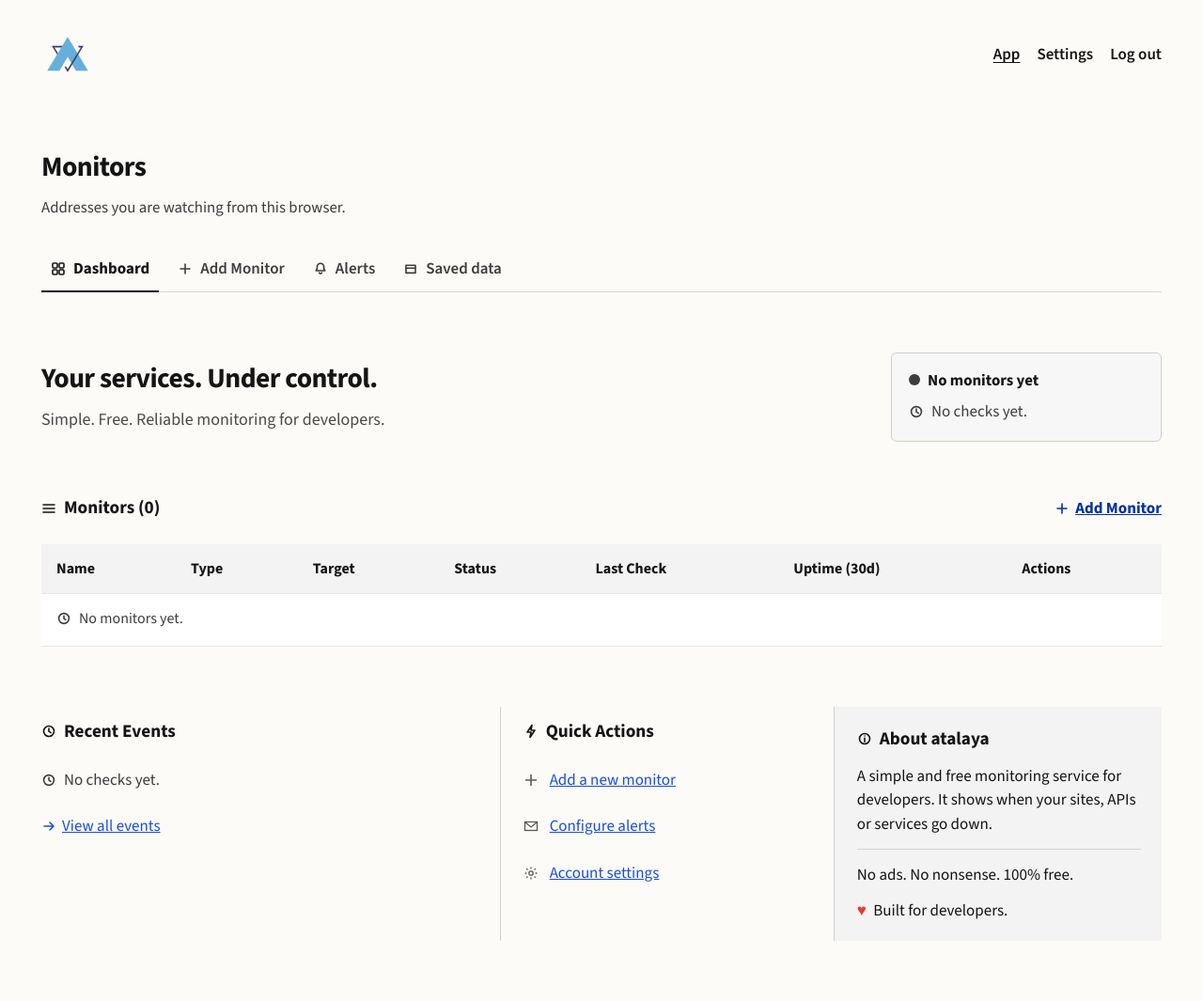
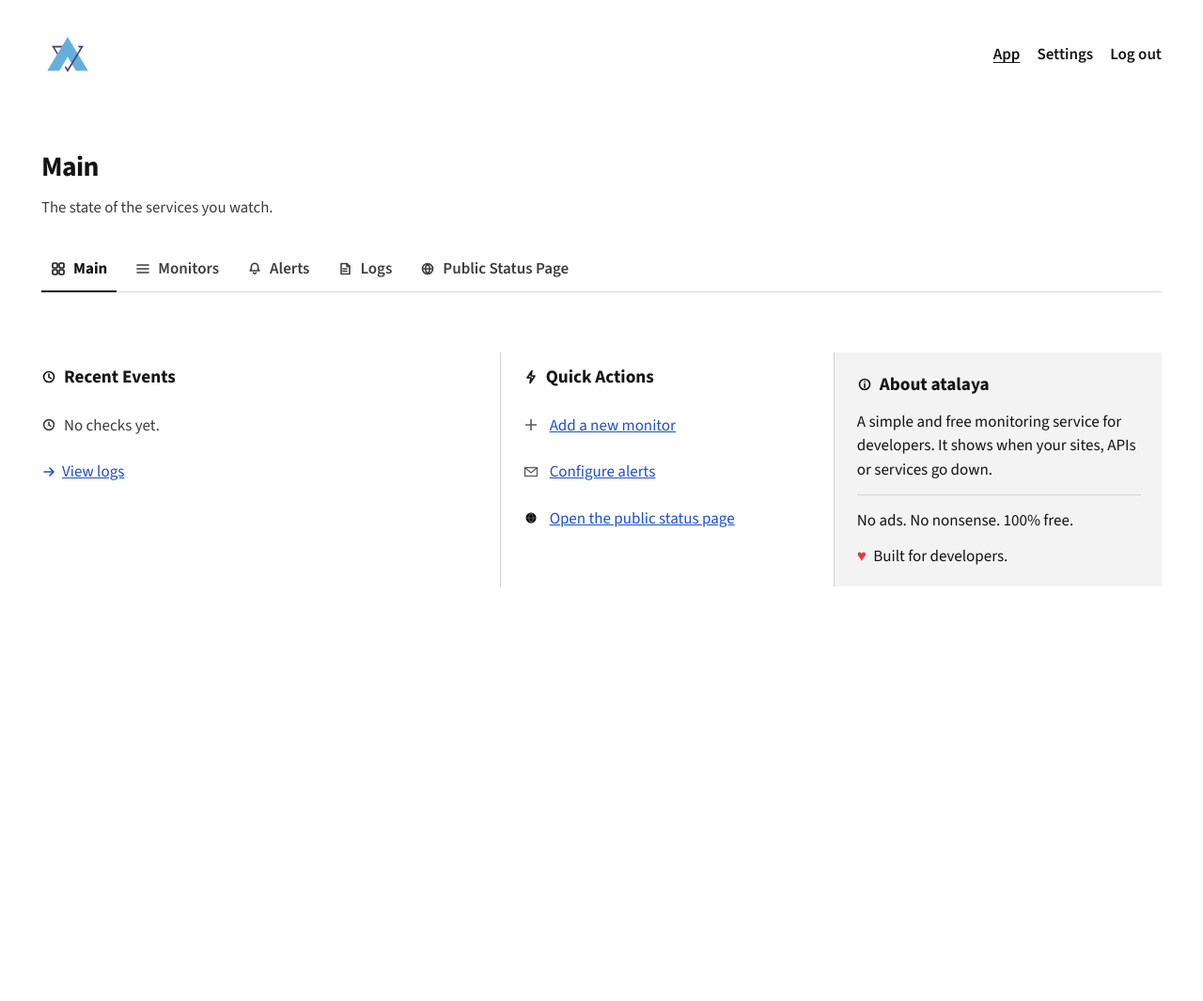
Before and after one commit to pagetree/atalaya-monitor, a PHP site: page /app/ in a window 1280 px wide. Shown: the whole page at 94% size. After the commit the page ends 624 px from the top, so only its background shows below. Run offline with PHP 8.4, Linux system fonts and the light colour scheme; the visitor is signed in with stand-in values (Sample User, id 1); tables that the repository leaves empty or names only in its code hold one stand-in row (values such as "Sample post"); some libraries are stand-ins or nearby versions.

Commit message:
Update UI and functionality across multiple components
- Changed the main page title and description for clarity.
- Updated footer messages to remove redundant information.
- Adjusted background color in CSS for a cleaner look.
- Refactored navigation links to improve structure and accessibility.
- Introduced a new public status page with updated rendering logic.
- Enhanced log and monitor views for better user experience.

```diff
--- a/app/assets/css/base.css
+++ b/app/assets/css/base.css
@@ -13,7 +13,7 @@ html {
 
 body {
   margin: 0;
-  background: #fcfbf8;
+  background: #fff;
   color: #141414;
   font-family: "Source Sans 3", "Segoe UI", sans-serif;
   font-size: 1.0625rem;
--- a/app/assets/css/dashboard.css
+++ b/app/assets/css/dashboard.css
@@ -1,48 +1,3 @@
-.hero {
-  display: flex;
-  justify-content: space-between;
-  align-items: center;
-  gap: 28px 56px;
-  margin: 8px 0 56px;
-}
-
-.headline {
-  margin: 0;
-  font-size: 1.85rem;
-  font-weight: 800;
-  letter-spacing: -0.02em;
-  line-height: 1.15;
-}
-
-.lede {
-  margin: 14px 0 0;
-  color: #4a4a4a;
-  font-size: 1.125rem;
-}
-
-.status-card {
-  border: 1px solid #cfcfcf;
-  background: #f7f7f7;
-  padding: 16px 18px;
-  min-width: 18rem;
-  border-radius: 6px;
-}
-
-.status-card.card-up {
-  background: #eef8ee;
-  border-color: #b7dfb4;
-}
-
-.status-card.card-slow {
-  background: #fff8e1;
-  border-color: #ead48a;
-}
-
-.status-card.card-down {
-  background: #fdecec;
-  border-color: #f0b4b4;
-}
-
 .status-line {
   margin: 0;
   font-size: 1.05rem;
@@ -52,23 +7,6 @@
   gap: 8px;
 }
 
-.status-sub {
-  margin: 8px 0 0;
-  color: #3d3d3d;
-}
-
-.card-up .status-line {
-  color: #0b5d24;
-}
-
-.card-slow .status-line {
-  color: #9a3412;
-}
-
-.card-down .status-line {
-  color: #9b1b1b;
-}
-
 .dot {
   width: 12px;
   height: 12px;
@@ -76,18 +14,6 @@
   background: #3d3d3d;
   display: inline-block;
   flex: none;
-}
-
-.card-up .dot {
-  background: #0b5d24;
-}
-
-.card-slow .dot {
-  background: #c2410c;
-}
-
-.card-down .dot {
-  background: #9b1b1b;
 }
 
 .section-head {
@@ -149,8 +75,57 @@
   display: grid;
   grid-template-columns: 1.35fr 0.95fr 1fr;
   gap: 0;
-  margin-top: 64px;
+  margin-top: 8px;
   align-items: stretch;
+}
+
+.public-board {
+  max-width: 44rem;
+  margin-top: 8px;
+  border: 1px solid #d9d9d9;
+  background: #fff;
+}
+
+#status-banner {
+  margin: 0;
+  padding: 22px 24px;
+  border-bottom: 1px solid #d9d9d9;
+  font-size: 1.35rem;
+  font-weight: 800;
+  letter-spacing: -0.02em;
+}
+
+.status-list {
+  list-style: none;
+  margin: 0;
+  padding: 0;
+}
+
+.status-list li {
+  display: grid;
+  grid-template-columns: 1fr auto auto;
+  align-items: center;
+  gap: 16px 24px;
+  padding: 16px 24px;
+  border-bottom: 1px solid #ececec;
+}
+
+.status-list li:last-child {
+  border-bottom: 0;
+}
+
+.status-name {
+  font-weight: 700;
+  min-width: 0;
+}
+
+.status-meta {
+  color: #3d3d3d;
+  font-variant-numeric: tabular-nums;
+}
+
+.status-empty {
+  color: #3d3d3d;
 }
 
 .col {
--- a/app/assets/css/layout.css
+++ b/app/assets/css/layout.css
@@ -1,6 +1,5 @@
 @media (max-width: 860px) {
   .dash-brand,
-  .hero,
   .section-head,
   .filter-row {
     flex-direction: column;
@@ -18,12 +17,13 @@
     white-space: normal;
   }
 
-  .headline {
-    font-size: 1.8rem;
+  .status-list li {
+    grid-template-columns: 1fr auto;
   }
 
-  .status-card {
-    min-width: 0;
+  .status-meta {
+    grid-column: 1;
+    grid-row: 2;
   }
 
   .filter-row input,
--- a/app/assets/js/app.js
+++ b/app/assets/js/app.js
@@ -188,43 +188,48 @@ function onAdd(event) {
 
 function syncView() {
   var hash = location.hash.replace(/^#/, '');
-  var page = hash === 'log' || hash === 'settings' || hash === 'alerts' || hash === 'add' ? hash : 'monitors';
-  var view = page === 'log' || page === 'settings' || page === 'alerts' ? page : 'monitors';
-  $('view-monitors').hidden = view !== 'monitors';
-  $('view-log').hidden = view !== 'log';
-  $('view-settings').hidden = view !== 'settings';
-  $('view-alerts').hidden = view !== 'alerts';
+  if (hash === 'logs') hash = 'log';
+  var known = hash === 'main' || hash === 'monitors' || hash === 'log' || hash === 'settings' || hash === 'alerts' || hash === 'add' || hash === 'status';
+  var page = known ? hash : 'main';
+  $('view-main').hidden = page !== 'main';
+  $('view-monitors').hidden = page !== 'monitors' && page !== 'add';
+  $('view-log').hidden = page !== 'log';
+  $('view-settings').hidden = page !== 'settings';
+  $('view-alerts').hidden = page !== 'alerts';
+  $('view-status').hidden = page !== 'status';
   setAddOpen(page === 'add');
   var titles = {
-    monitors: ['Monitors', 'Addresses you are watching from this browser.'],
-    add: ['Add a monitor', 'Paste an http or https address. The check runs in this browser.'],
-    alerts: ['Alerts', 'Notices from the checks stored in this browser.'],
-    log: ['Log', 'Every check stored in this browser.'],
-    settings: ['Saved data', 'Monitors and the log stored in this browser.']
+    main: ['Main', 'The state of the services you watch.'],
+    monitors: ['Monitors', 'Addresses you are watching.'],
+    add: ['Add a monitor', 'Paste an http or https address.'],
+    alerts: ['Alerts', 'Notices from your checks.'],
+    log: ['Logs', 'Every check on the board.'],
+    status: ['Public Status Page', 'What visitors see about these services.'],
+    settings: ['Saved data', 'Monitors and the log for this board.']
   };
-  var copy = titles[page] || titles.monitors;
+  var copy = titles[page] || titles.main;
   var titleEl = $('dash-title');
   var ledeEl = $('dash-title-lede');
   if (titleEl) titleEl.textContent = copy[0];
   if (ledeEl) ledeEl.textContent = copy[1];
   document.title = copy[0] + ' · atalaya';
+  var current = page === 'add' ? 'monitors' : page;
   var links = document.querySelectorAll('.page-nav a');
   var i;
   for (i = 0; i < links.length; i += 1) {
-    if (links[i].getAttribute('href') === '#' + page) links[i].setAttribute('aria-current', 'page');
+    if (links[i].getAttribute('href') === '#' + current) links[i].setAttribute('aria-current', 'page');
     else links[i].removeAttribute('aria-current');
   }
 }
 
 export function init() {
   els.banner = $('banner');
-  els.summary = $('summary');
-  els.detail = $('summary-detail');
-  els.card = $('status-card');
   els.count = $('monitors-count');
   els.rows = $('monitor-rows');
   els.recent = $('recent');
   els.alerts = $('alert-list');
+  els.statusBanner = $('status-banner');
+  els.statusList = $('status-list');
   els.logRows = $('log-rows');
   els.logStatus = $('log-status');
   els.form = $('add-form');
@@ -235,7 +240,7 @@ export function init() {
   els.form.interval.value = String(state.settings.interval);
 
   if (!location.hash || location.hash === '#') {
-    history.replaceState(null, '', '#monitors');
+    history.replaceState(null, '', '#main');
   }
 
   document.addEventListener('click', onClick);
--- a/app/assets/js/render.js
+++ b/app/assets/js/render.js
@@ -1,5 +1,5 @@
 import { INTERVALS, els, state } from './state.js';
-import { $, ago, clock, esc, isQueued, parseUrl, stamp } from './util.js';
+import { $, clock, esc, isQueued, parseUrl, stamp } from './util.js';
 import { GLOBE, ico } from './icons.js';
 import { sampleTone, toneWord, uptimeText } from './samples.js';
 
@@ -73,61 +73,14 @@ function pillFor(monitor) {
   return { tone: 'wait', word: 'Waiting' };
 }
 
-function latestCheck() {
-  var latest = 0;
+export function renderSummary() {
+  var checking = 0;
   var i;
   for (i = 0; i < state.monitors.length; i += 1) {
-    var last = state.monitors[i].last;
-    if (last && last.at > latest) latest = last.at;
+    if (isQueued(state.monitors[i].id)) checking += 1;
   }
-  return latest;
-}
-
-export function renderSummary() {
-  var total = state.monitors.length;
-  var checking = 0;
-  var down = 0;
-  var slow = 0;
-  var up = 0;
-  var i;
-  for (i = 0; i < state.monitors.length; i += 1) {
-    var m = state.monitors[i];
-    if (isQueued(m.id)) checking += 1;
-    if (m.paused || !m.last) continue;
-    var tone = sampleTone(m.last);
-    if (tone === 'down') down += 1;
-    else if (tone === 'slow') slow += 1;
-    else if (tone === 'up') up += 1;
-  }
-
   els.logStatus.hidden = checking === 0;
-  els.count.textContent = 'Monitors (' + total + ')';
-
-  var word = 'No monitors yet';
-  var card = '';
-  if (!total) {
-    word = 'No monitors yet';
-  } else if (down) {
-    word = 'A service is down';
-    card = 'card-down';
-  } else if (slow) {
-    word = 'A service is slow';
-    card = 'card-slow';
-  } else if (up) {
-    word = 'All systems operational';
-    card = 'card-up';
-  } else {
-    word = 'Waiting for a check';
-  }
-
-  els.card.className = 'status-card' + (card ? ' ' + card : '');
-  els.summary.innerHTML = '<span class="dot" aria-hidden="true"></span>' + word;
-  document.title = word + ', atalaya';
-
-  var when = latestCheck();
-  if (checking && !when) els.detail.innerHTML = '<span class="with-ico">' + ico('check') + 'Checking now.</span>';
-  else if (when) els.detail.innerHTML = '<span class="with-ico">' + ico('clock') + 'Last check: ' + esc(clock(when)) + ' (' + esc(ago(when)) + ')</span>';
-  else els.detail.innerHTML = '<span class="with-ico">' + ico('clock') + 'No checks yet.</span>';
+  els.count.textContent = 'Monitors (' + state.monitors.length + ')';
 }
 
 export function renderRows() {
@@ -233,6 +186,46 @@ export function renderAlerts() {
   els.alerts.innerHTML = html || '<li><span class="event-name empty">' + ico('empty') + 'No alerts.</span></li>';
 }
 
+export function renderStatus() {
+  if (!els.statusBanner || !els.statusList) return;
+  var total = state.monitors.length;
+  var down = 0;
+  var slow = 0;
+  var up = 0;
+  var i;
+  for (i = 0; i < state.monitors.length; i += 1) {
+    var item = state.monitors[i];
+    if (item.paused || !item.last) continue;
+    var tone = sampleTone(item.last);
+    if (tone === 'down') down += 1;
+    else if (tone === 'slow') slow += 1;
+    else if (tone === 'up') up += 1;
+  }
+  var word = 'No services yet';
+  if (total && down) word = 'A service is down';
+  else if (total && slow) word = 'A service is slow';
+  else if (total && up) word = 'All systems operational';
+  else if (total) word = 'Waiting for a check';
+  els.statusBanner.textContent = word;
+
+  if (!total) {
+    els.statusList.innerHTML = '<li class="status-empty">No services on this page yet.</li>';
+    return;
+  }
+  var html = '';
+  for (i = 0; i < state.monitors.length; i += 1) {
+    var monitor = state.monitors[i];
+    var pill = pillFor(monitor);
+    var uptime = uptimeText(monitor);
+    html += '<li>';
+    html += '<span class="status-name">' + esc(monitor.name) + '</span>';
+    html += '<span class="status-meta">' + (uptime === 'no data' ? '' : esc(uptime)) + '</span>';
+    html += '<span class="pill pill-' + pill.tone + '"><span class="dot" aria-hidden="true"></span>' + pill.word + '</span>';
+    html += '</li>';
+  }
+  els.statusList.innerHTML = html;
+}
+
 export function renderLog() {
   if (!state.log.length) {
     els.logRows.innerHTML = '<tr class="is-empty"><td colspan="4"><span class="empty">' + ico('empty') + 'No checks yet. They show up here after the first check finishes.</span></td></tr>';
@@ -263,5 +256,6 @@ export function render() {
   renderRows();
   renderRecent();
   renderAlerts();
+  renderStatus();
   renderLog();
 }
--- a/app/assets/js/storage.js
+++ b/app/assets/js/storage.js
@@ -25,7 +25,7 @@ export function load() {
     }
   } catch (e) {
     state.storageBroken = true;
-    setBanner('Saved data on this browser could not be read. New checks will not be stored until you clear saved data in Settings.');
+    setBanner('Saved data could not be read. New checks will not be stored until you clear saved data in Settings.');
     return;
   }
   if (!raw) return;
@@ -55,7 +55,7 @@ export function load() {
     for (i = 0; i < state.monitors.length; i += 1) seedSamples(state.monitors[i], state.log);
   } catch (e) {
     state.storageBroken = true;
-    setBanner('Saved data on this browser could not be read. New checks will not be stored until you clear saved data in Settings.');
+    setBanner('Saved data could not be read. New checks will not be stored until you clear saved data in Settings.');
   }
 }
 
@@ -68,6 +68,6 @@ export function save() {
       settings: state.settings
     }));
   } catch (e) {
-    setBanner('Could not store data in this browser. The list is still on screen, and it may be gone after a reload.');
+    setBanner('Could not store data. The list is still on screen, and it may be gone after a reload.');
   }
 }
--- a/app/includes/drawer.php
+++ b/app/includes/drawer.php
@@ -23,7 +23,7 @@
           <label class="every-opt"><input type="radio" name="interval" value="3600000"><span>1 hour</span></label>
         </div>
       </fieldset>
-      <p class="hint">Warning means a reply over 2 seconds, or a status code this browser could not read.</p>
+      <p class="hint">Warning means a reply over 2 seconds, or a status code that could not be read.</p>
       <p id="form-error" class="form-error" role="alert" hidden></p>
       <button type="submit" class="solid">Add monitor</button>
     </div>
--- a/app/includes/nav.php
+++ b/app/includes/nav.php
@@ -2,14 +2,14 @@
 
 return [
     [
-        'href' => '#monitors',
-        'label' => 'Dashboard',
+        'href' => '#main',
+        'label' => 'Main',
         'icon' => '<rect x="2" y="2" width="5" height="5" rx="1"/><rect x="9" y="2" width="5" height="5" rx="1"/><rect x="2" y="9" width="5" height="5" rx="1"/><rect x="9" y="9" width="5" height="5" rx="1"/>',
     ],
     [
-        'href' => '#add',
-        'label' => 'Add Monitor',
-        'icon' => '<path d="M8 3v10M3 8h10"/>',
+        'href' => '#monitors',
+        'label' => 'Monitors',
+        'icon' => '<path d="M2 4h12M2 8h12M2 12h12"/>',
     ],
     [
         'href' => '#alerts',
@@ -17,8 +17,13 @@ return [
         'icon' => '<path d="M8 2.2a3.6 3.6 0 0 1 3.6 3.6v2.2l1.2 2H3.2l1.2-2V5.8A3.6 3.6 0 0 1 8 2.2z"/><path d="M6.6 12.2a1.5 1.5 0 0 0 2.8 0"/>',
     ],
     [
-        'href' => '#settings',
-        'label' => 'Saved data',
-        'icon' => '<path d="M3 4.2h10v8.2H3z"/><path d="M3 7.2h10"/>',
+        'href' => '#log',
+        'label' => 'Logs',
+        'icon' => '<path d="M4 2.5h6.2L13 5.3V13.5H4z"/><path d="M10 2.5V5.5h3M6 8h4M6 10.5h4"/>',
+    ],
+    [
+        'href' => '#status',
+        'label' => 'Public Status Page',
+        'icon' => '<circle cx="8" cy="8" r="5.5"/><path d="M2.6 8h10.8M8 2.6c1.6 1.8 2.4 3.6 2.4 5.4S9.6 11.6 8 13.4C6.4 11.6 5.6 9.8 5.6 8S6.4 4.4 8 2.6z"/>',
     ],
 ];
--- a/app/includes/topbar.php
+++ b/app/includes/topbar.php
@@ -1,7 +1,7 @@
 <?php
 
-$headTitle = 'Monitors';
-$headLede = 'Addresses you are watching from this browser.';
+$headTitle = 'Main';
+$headLede = 'The state of the services you watch.';
 $headTitleId = 'dash-title';
 $headNav = require __DIR__ . '/nav.php';
 ?>
--- a/app/includes/view-log.php
+++ b/app/includes/view-log.php
@@ -1,6 +1,6 @@
 <section id="view-log" hidden>
   <div class="bar">
-    <h2 id="log-title"><svg class="ico" viewBox="0 0 16 16" aria-hidden="true"><path d="M4 2.5h6.2L13 5.3V13.5H4z"/><path d="M10 2.5V5.5h3M6 8h4M6 10.5h4"/></svg>Log</h2>
+    <h2 id="log-title"><svg class="ico" viewBox="0 0 16 16" aria-hidden="true"><path d="M4 2.5h6.2L13 5.3V13.5H4z"/><path d="M10 2.5V5.5h3M6 8h4M6 10.5h4"/></svg>Logs</h2>
   </div>
   <p id="log-status" class="hint" hidden>Checking.</p>
   <table class="sheet" aria-labelledby="log-title">
--- /dev/null
+++ b/app/includes/view-main.php
@@ -0,0 +1,33 @@
+<section id="view-main">
+  <div class="columns">
+    <section class="col">
+      <h3><svg class="ico" viewBox="0 0 16 16" aria-hidden="true"><circle cx="8" cy="8" r="5.5"/><path d="M8 5v3.2l2.2 1.4"/></svg>Recent Events</h3>
+      <ul id="recent" class="events"></ul>
+      <p class="more-link"><a href="#log"><svg class="ico" viewBox="0 0 16 16" aria-hidden="true"><path d="M3 8h10M9 4l4 4-4 4"/></svg>View logs</a></p>
+    </section>
+    <section class="col">
+      <h3><svg class="ico" viewBox="0 0 16 16" aria-hidden="true"><path d="M9 1.5L4 9h4l-1 5.5L12 7H8l1-5.5z"/></svg>Quick Actions</h3>
+      <ul class="qa">
+        <li>
+          <svg viewBox="0 0 16 16" aria-hidden="true"><path d="M8 2v12M2 8h12" fill="none" stroke="currentColor" stroke-width="1.6"/></svg>
+          <a href="#add">Add a new monitor</a>
+        </li>
+        <li>
+          <svg viewBox="0 0 16 16" aria-hidden="true"><rect x="1.5" y="3.5" width="13" height="9" fill="none" stroke="currentColor" stroke-width="1.3"/><path d="M2 4l6 5 6-5" fill="none" stroke="currentColor" stroke-width="1.3"/></svg>
+          <a href="#alerts">Configure alerts</a>
+        </li>
+        <li>
+          <svg viewBox="0 0 16 16" aria-hidden="true"><circle cx="8" cy="8" r="5.5"/><path d="M2.6 8h10.8M8 2.6c1.6 1.8 2.4 3.6 2.4 5.4S9.6 11.6 8 13.4C6.4 11.6 5.6 9.8 5.6 8S6.4 4.4 8 2.6z" fill="none" stroke="currentColor" stroke-width="1.2"/></svg>
+          <a href="#status">Open the public status page</a>
+        </li>
+      </ul>
+    </section>
+    <aside class="col about">
+      <h3><svg class="ico" viewBox="0 0 16 16" aria-hidden="true"><circle cx="8" cy="8" r="5.5"/><path d="M8 7.2V11.2M8 5h.01"/></svg>About atalaya</h3>
+      <p>A simple and free monitoring service for developers. It shows when your sites, APIs or services go down.</p>
+      <hr>
+      <p>No ads. No nonsense. 100% free.</p>
+      <p class="heart"><span aria-hidden="true">♥</span> Built for developers.</p>
+    </aside>
+  </div>
+</section>
--- a/app/includes/view-monitors.php
+++ b/app/includes/view-monitors.php
@@ -1,15 +1,4 @@
-<section id="view-monitors">
-  <div class="hero">
-    <div>
-      <h2 class="headline">Your services. Under control.</h2>
-      <p class="lede">Simple. Free. Reliable monitoring for developers.</p>
-    </div>
-    <div id="status-card" class="status-card">
-      <p id="summary" class="status-line" role="status">No monitors yet</p>
-      <p id="summary-detail" class="status-sub">No checks yet.</p>
-    </div>
-  </div>
-
+<section id="view-monitors" hidden>
   <div class="section-head">
     <h3 id="monitors-title"><svg class="ico" viewBox="0 0 16 16" aria-hidden="true"><path d="M2 4h12M2 8h12M2 12h12"/></svg><span id="monitors-count">Monitors (0)</span></h3>
     <a class="add-link" href="#add"><svg class="ico" viewBox="0 0 16 16" aria-hidden="true"><path d="M8 3v10M3 8h10"/></svg>Add Monitor</a>
@@ -28,36 +17,4 @@
     </thead>
     <tbody id="monitor-rows"></tbody>
   </table>
-
-  <div class="columns">
-    <section class="col">
-      <h3><svg class="ico" viewBox="0 0 16 16" aria-hidden="true"><circle cx="8" cy="8" r="5.5"/><path d="M8 5v3.2l2.2 1.4"/></svg>Recent Events</h3>
-      <ul id="recent" class="events"></ul>
-      <p class="more-link"><a href="#log"><svg class="ico" viewBox="0 0 16 16" aria-hidden="true"><path d="M3 8h10M9 4l4 4-4 4"/></svg>View all events</a></p>
-    </section>
-    <section class="col">
-      <h3><svg class="ico" viewBox="0 0 16 16" aria-hidden="true"><path d="M9 1.5L4 9h4l-1 5.5L12 7H8l1-5.5z"/></svg>Quick Actions</h3>
-      <ul class="qa">
-        <li>
-          <svg viewBox="0 0 16 16" aria-hidden="true"><path d="M8 2v12M2 8h12" fill="none" stroke="currentColor" stroke-width="1.6"/></svg>
-          <a href="#add">Add a new monitor</a>
-        </li>
-        <li>
-          <svg viewBox="0 0 16 16" aria-hidden="true"><rect x="1.5" y="3.5" width="13" height="9" fill="none" stroke="currentColor" stroke-width="1.3"/><path d="M2 4l6 5 6-5" fill="none" stroke="currentColor" stroke-width="1.3"/></svg>
-          <a href="#alerts">Configure alerts</a>
-        </li>
-        <li>
-          <svg viewBox="0 0 16 16" aria-hidden="true"><circle cx="8" cy="8" r="2.2" fill="none" stroke="currentColor" stroke-width="1.3"/><path d="M8 1.6v1.8M8 12.6v1.8M1.6 8h1.8M12.6 8h1.8M3.2 3.2l1.3 1.3M11.5 11.5l1.3 1.3M12.8 3.2l-1.3 1.3M4.5 11.5l-1.3 1.3" fill="none" stroke="currentColor" stroke-width="1.3"/></svg>
-          <a href="settings.php">Account settings</a>
-        </li>
-      </ul>
-    </section>
-    <aside class="col about">
-      <h3><svg class="ico" viewBox="0 0 16 16" aria-hidden="true"><circle cx="8" cy="8" r="5.5"/><path d="M8 7.2V11.2M8 5h.01"/></svg>About atalaya</h3>
-      <p>A simple and free monitoring service for developers. It shows when your sites, APIs or services go down.</p>
-      <hr>
-      <p>No ads. No nonsense. 100% free.</p>
-      <p class="heart"><span aria-hidden="true">♥</span> Built for developers.</p>
-    </aside>
-  </div>
 </section>
--- a/app/includes/view-profile.php
+++ b/app/includes/view-profile.php
@@ -135,7 +135,7 @@ $verified = !empty($appProfile['email_verified_at']);
 
     <div class="sheet-block">
       <h2>Regional preferences</h2>
-      <p class="sheet-sub">Saved on the account. The board still shows times in this browser.</p>
+      <p class="sheet-sub">Saved on the account.</p>
       <div class="field-grid">
         <label class="field">
           <span class="label-row">Preferred timezone <abbr class="hint-mark" title="Stored for this account.">i</abbr></span>
--- a/app/includes/view-settings.php
+++ b/app/includes/view-settings.php
@@ -2,10 +2,10 @@
   <div class="bar">
     <h2><svg class="ico" viewBox="0 0 16 16" aria-hidden="true"><circle cx="8" cy="8" r="2.1"/><path d="M8 1.7v1.7M8 12.6v1.7M1.7 8h1.7M12.6 8h1.7M3.4 3.4l1.2 1.2M11.4 11.4l1.2 1.2M12.6 3.4l-1.2 1.2M4.6 11.4l-1.2 1.2"/></svg>Settings</h2>
   </div>
-  <p>The list and the log stay in this browser. A check sends a request only to the address you added.</p>
+  <p>A check sends a request only to the address you added.</p>
   <p><button type="button" class="plain" data-action="clear-ask"><svg class="ico" viewBox="0 0 16 16" aria-hidden="true"><path d="M3 4.2h10M6.2 4.2V2.8h3.6v1.4M4.2 4.2l.6 9h6.4l.6-9"/></svg>Clear saved data</button></p>
   <div id="clear-ask" hidden>
-    <p>Delete every monitor and the log stored in this browser?</p>
+    <p>Delete every monitor and the log?</p>
     <button type="button" class="solid" id="delete-saved" data-action="clear-do"><svg class="ico" viewBox="0 0 16 16" aria-hidden="true"><path d="M3 4.2h10M6.2 4.2V2.8h3.6v1.4M4.2 4.2l.6 9h6.4l.6-9"/></svg>Delete saved data</button>
     <button type="button" class="plain" data-action="clear-cancel"><svg class="ico" viewBox="0 0 16 16" aria-hidden="true"><path d="M3 8.2l3.2 3.2L13 4.6"/></svg>Keep data</button>
   </div>
--- /dev/null
+++ b/app/includes/view-status.php
@@ -0,0 +1,6 @@
+<section id="view-status" hidden>
+  <div class="public-board">
+    <p id="status-banner" class="status-line" role="status">No services yet</p>
+    <ul id="status-list" class="status-list"></ul>
+  </div>
+</section>
--- a/app/index.php
+++ b/app/index.php
@@ -2,7 +2,7 @@
 
 require __DIR__ . '/includes/guard.php';
 [$appUser, $appProfile] = app_boot();
-$pageTitle = 'Monitors · atalaya';
+$pageTitle = 'Main · atalaya';
 
 require __DIR__ . '/includes/head.php';
 ?>
@@ -11,12 +11,14 @@ require __DIR__ . '/includes/head.php';
     <main id="content" tabindex="-1">
       <p id="banner" class="banner" role="alert" hidden></p>
       <noscript>
-        <p class="banner">atalaya needs JavaScript to run checks in this browser.</p>
+        <p class="banner">atalaya needs JavaScript to show this board.</p>
       </noscript>
 
+      <?php require __DIR__ . '/includes/view-main.php'; ?>
       <?php require __DIR__ . '/includes/view-monitors.php'; ?>
       <?php require __DIR__ . '/includes/view-alerts.php'; ?>
       <?php require __DIR__ . '/includes/view-log.php'; ?>
+      <?php require __DIR__ . '/includes/view-status.php'; ?>
       <?php require __DIR__ . '/includes/view-settings.php'; ?>
     </main>
 <?php require __DIR__ . '/includes/drawer.php'; ?>
--- a/index.php
+++ b/index.php
@@ -108,7 +108,7 @@
         </div>
         <aside class="split-col note">
           <h2><svg class="ico" viewBox="0 0 16 16" aria-hidden="true"><circle cx="8" cy="8" r="5.5"/><path d="M8 7.2V11.2M8 5h.01"/></svg>What you get</h2>
-          <p>You see the failure on your board before a user has to tell you. The list and the log stay in this browser.</p>
+          <p>You see the failure on your board before a user has to tell you.</p>
           <hr>
           <p>No ads. Free.</p>
         </aside>
@@ -164,7 +164,7 @@
         <a href="app/#log">Log</a>
         <a href="app/#settings">Settings</a>
       </nav>
-      <p class="floor-meta">Free. No ads. Saved in this browser.</p>
+      <p class="floor-meta">Free. No ads.</p>
     </div>
   </footer>
 </body>
```
